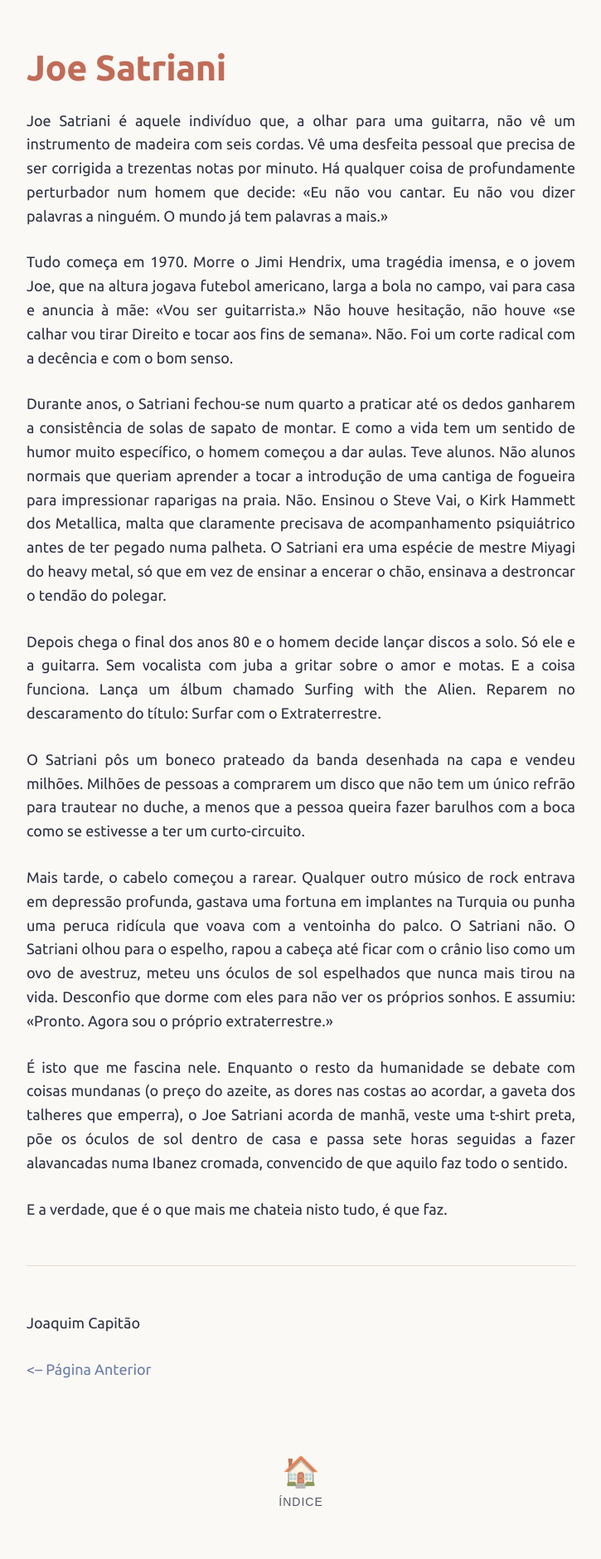
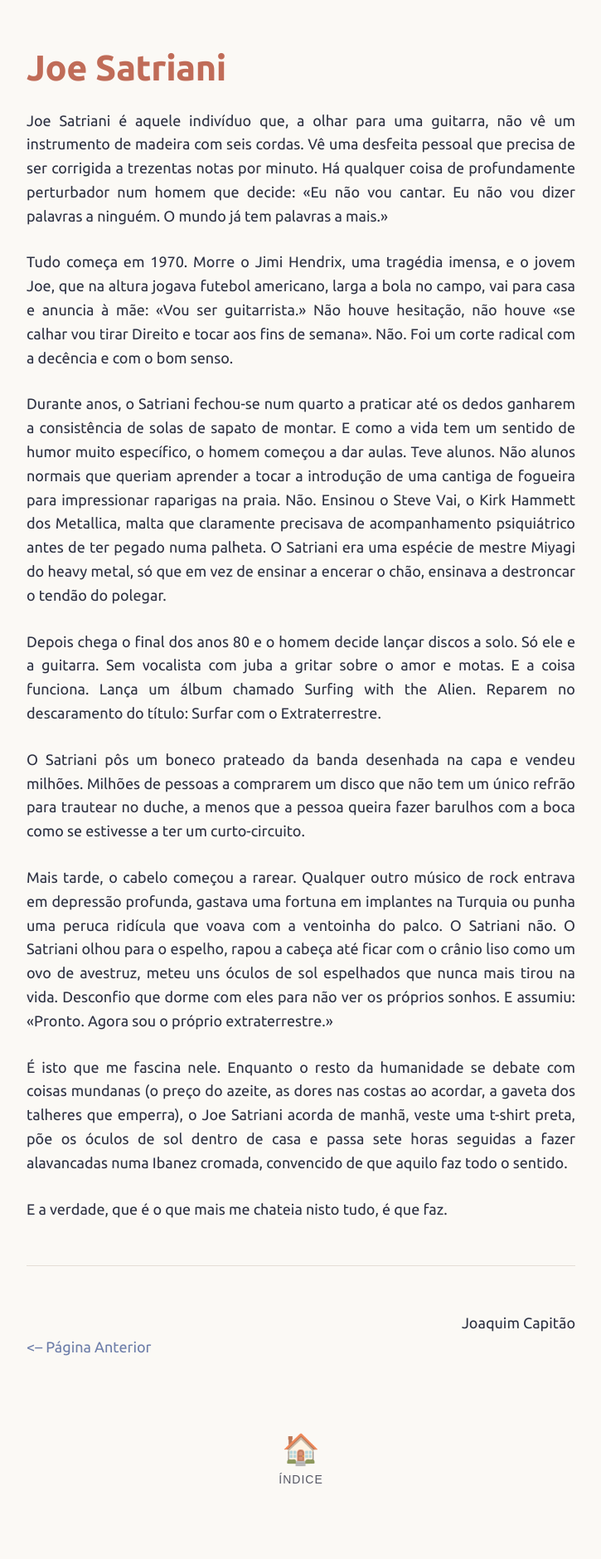
Before and after one commit to joaquim-capitao/musica, a Jekyll site: the page built from artistas/joe-satriani.md, in a window 1280 px wide. Shown: the whole page at 83% size, without its empty margins (277-1002 px from the left). Built offline with Jekyll 4.4.1, drawn with Linux system fonts in a browser that asks for light colours; our own code applies the rules of GitHub Pages for plain Markdown files; after the commit the page ends 1852 px from its top, so only the background shows below that.

Commit message:
Update author name formatting in joe-satriani.md

```diff
--- a/artistas/joe-satriani.md
+++ b/artistas/joe-satriani.md
@@ -18,6 +18,6 @@ E a verdade, que é o que mais me chateia nisto tudo, é que faz.
 
 ---
 
-Joaquim Capitão
+<div align="Right">Joaquim Capitão</div>
 
 [<-- Página Anterior](https://joaquim-capitao.github.io/musica/artistas)
```
